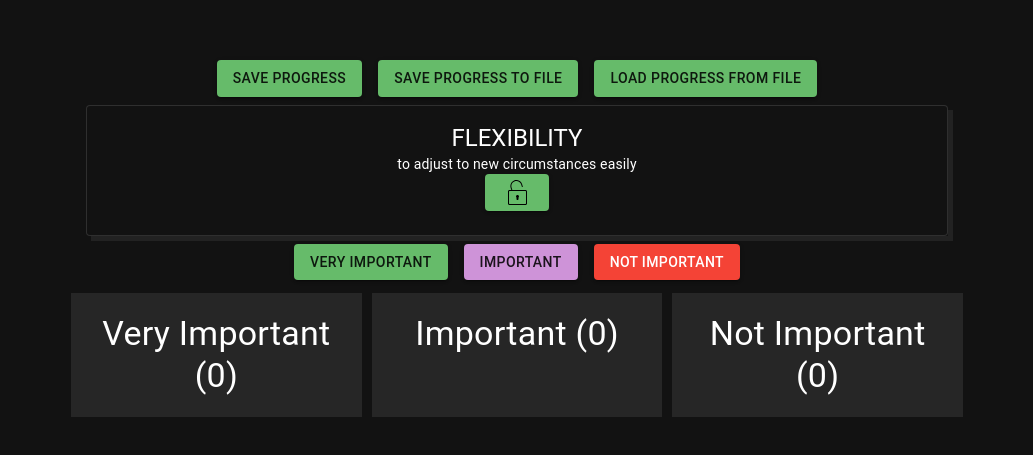
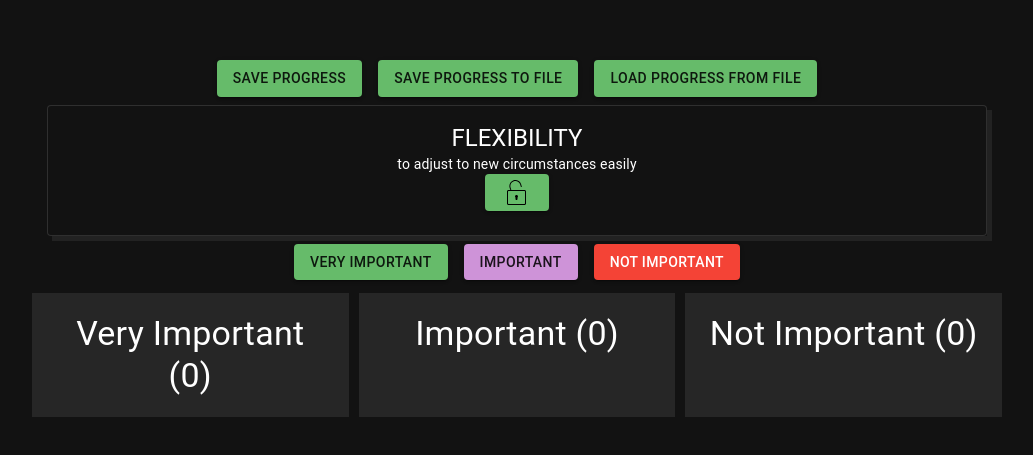
Before and after one commit to CorreyL/values-exercise, a React (Vite) app: page / in a window 1280 px wide. Shown: the part 165-620 px from the top of the page, without its empty margins (123-1156 px from the left). Built offline with nearby package versions, Linux system fonts and the light colour scheme.

Commit message:
Reduce resizing on first few populations of cols
App layout would shift upon the first few categorizations of values

```diff
--- a/src/components/ValuesColumn/ValuesColumn.tsx
+++ b/src/components/ValuesColumn/ValuesColumn.tsx
@@ -39,6 +39,7 @@ export default function ValuesColumn({
           [value]: descriptor,
         }));
       }}
+      minWidth={'325px'}
       className="values-column"
     >
       <Typography variant="h4" component="div">
```
